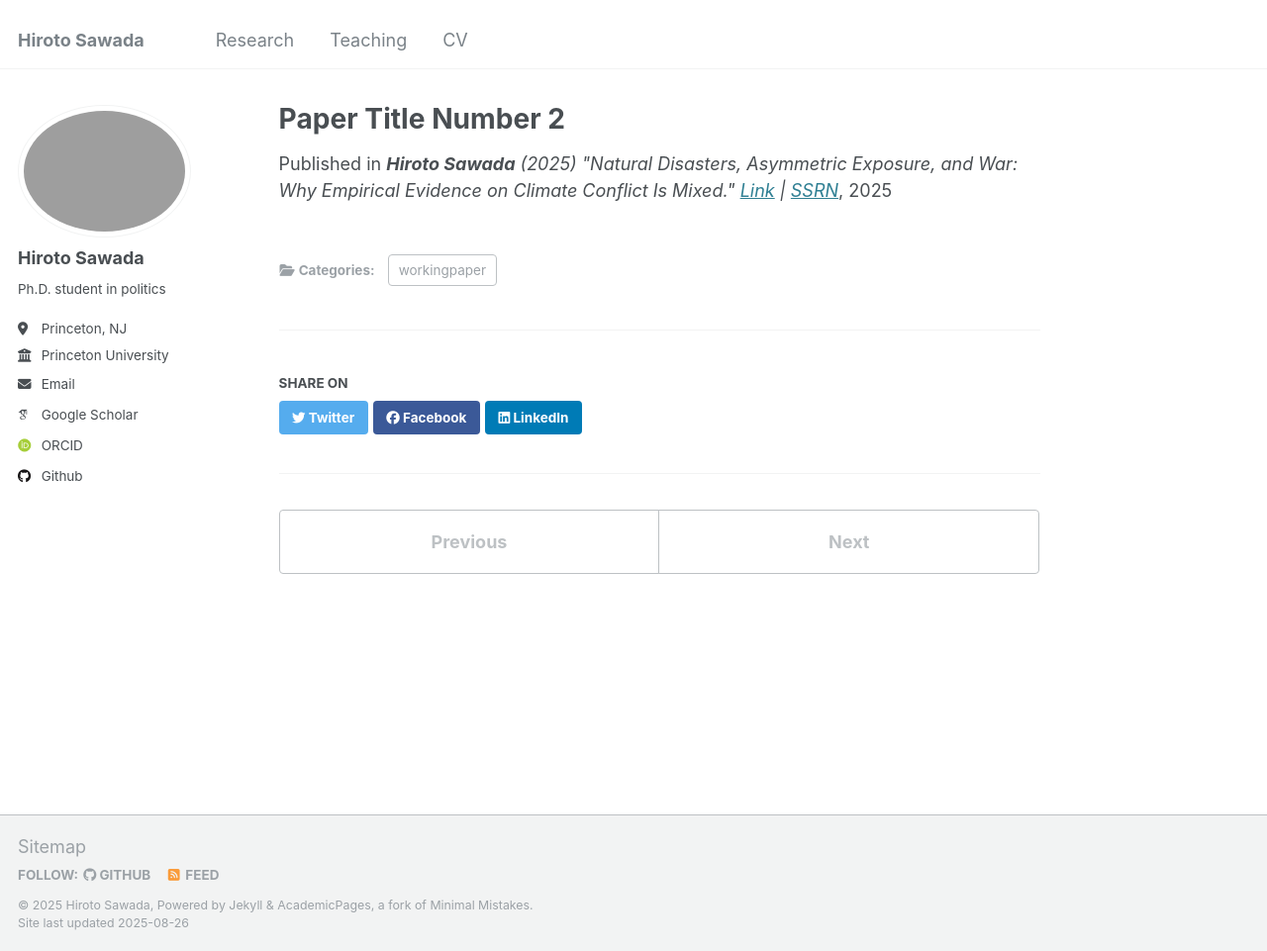
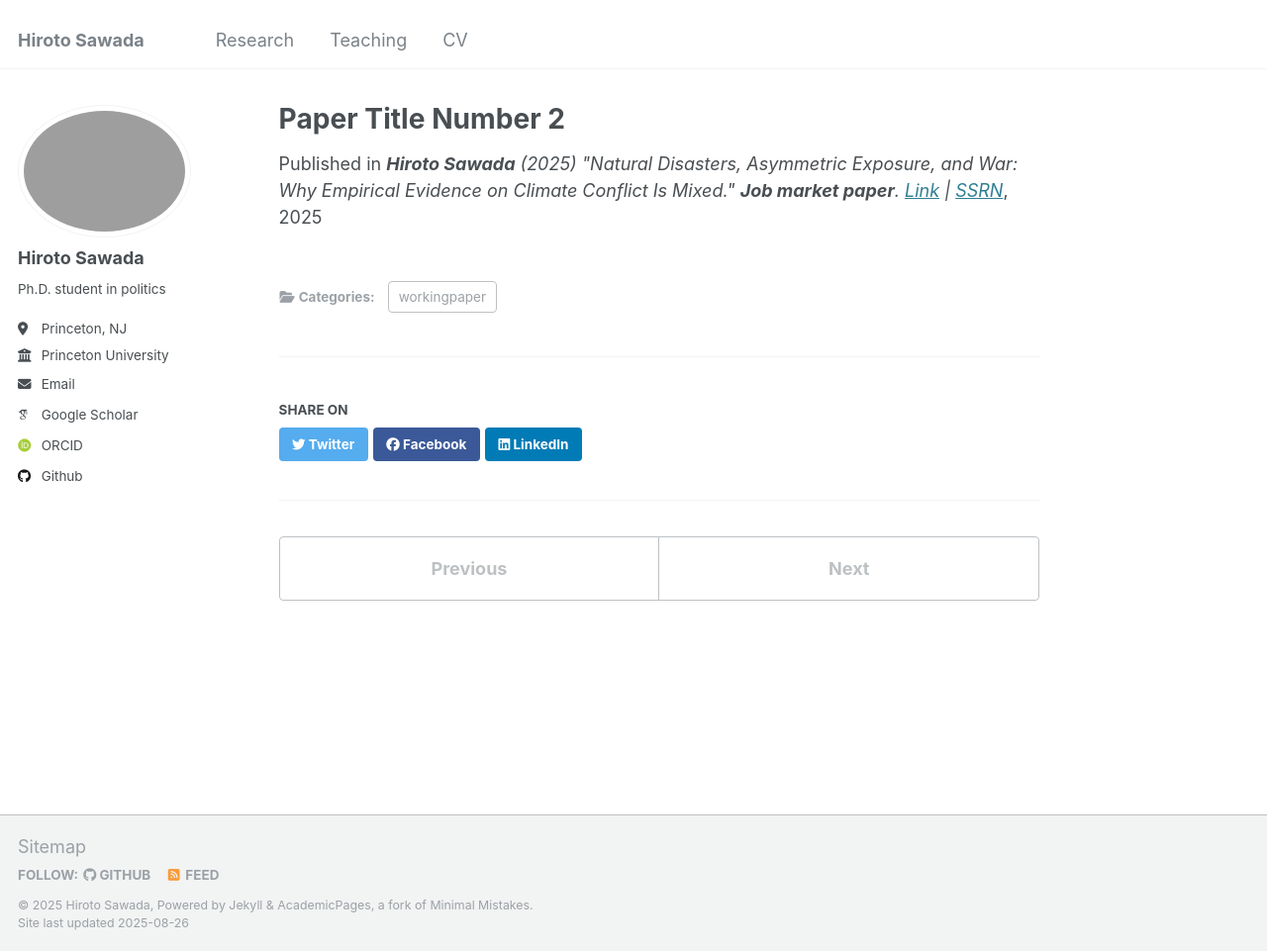
Before and after one commit to hiroto-sawada/hiroto-sawada.github.io, a Jekyll site: the page built from _publications/2010-10-01-paper-title-number-2.md, in a window 1280 px wide and 961 px high. Shown: the whole window at 99% size. Built offline with Jekyll 4.4.1, drawn with Linux system fonts in a browser that asks for light colours; some web fonts are replaced.

Commit message:
Update 2010-10-01-paper-title-number-2.md

```diff
--- a/_publications/2010-10-01-paper-title-number-2.md
+++ b/_publications/2010-10-01-paper-title-number-2.md
@@ -3,5 +3,5 @@ collection: publications
 category: workingpaper
 permalink: /publication/2010-10-01-paper-title-number-2
 date: 2025-08-01
-venue: '<b>Hiroto Sawada</b> (2025) "Natural Disasters, Asymmetric Exposure, and War: Why Empirical Evidence on Climate Conflict Is Mixed." <a href="https://hiroto-sawada.github.io/files/Disaster_LatestDraft.pdf">Link</a> | <a href="https://dx.doi.org/10.2139/ssrn.4946973">SSRN</a>'
+venue: '<b>Hiroto Sawada</b> (2025) "Natural Disasters, Asymmetric Exposure, and War: Why Empirical Evidence on Climate Conflict Is Mixed." <b>Job market paper</b>. <a href="https://hiroto-sawada.github.io/files/Disaster_LatestDraft.pdf">Link</a> | <a href="https://dx.doi.org/10.2139/ssrn.4946973">SSRN</a>'
 ---
```
